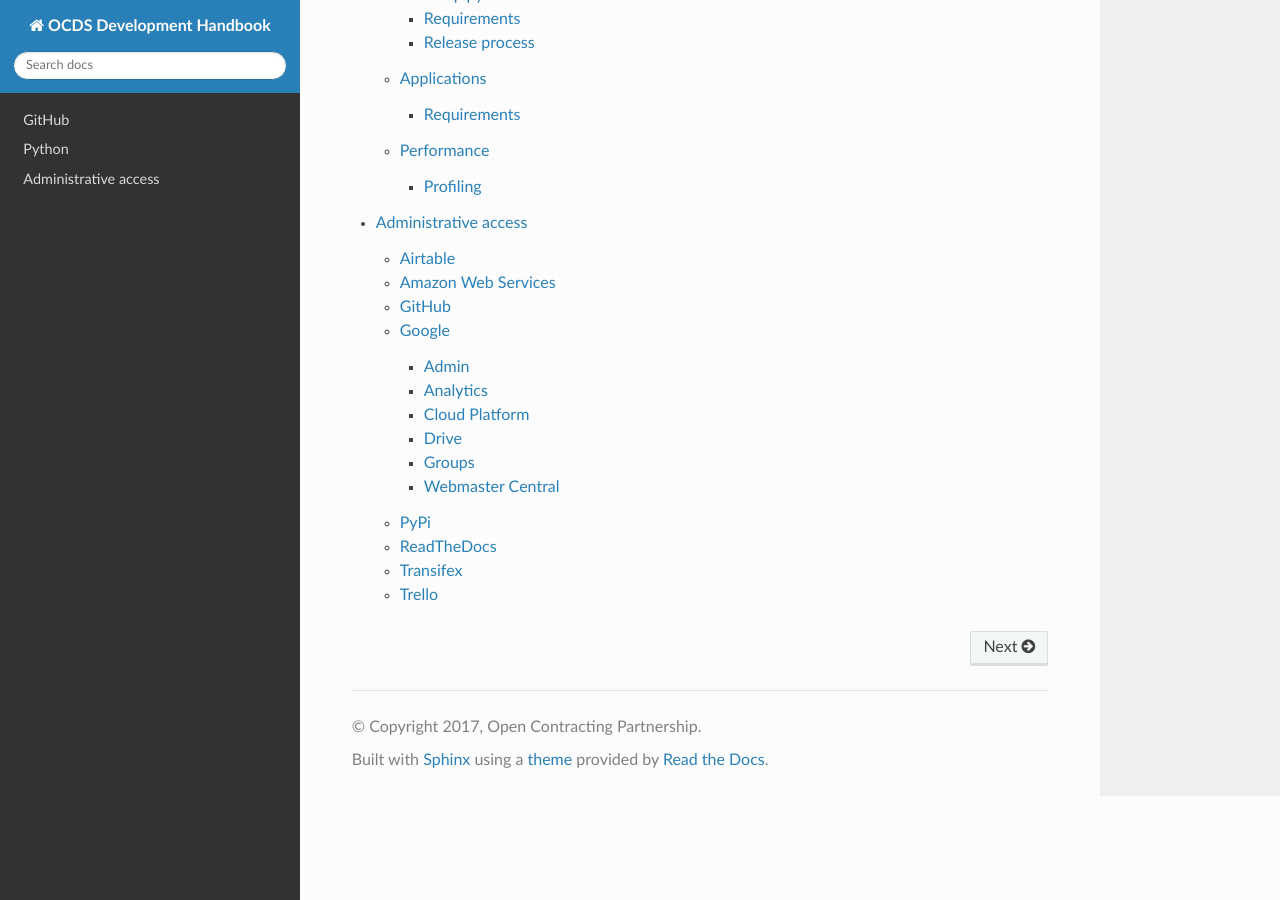
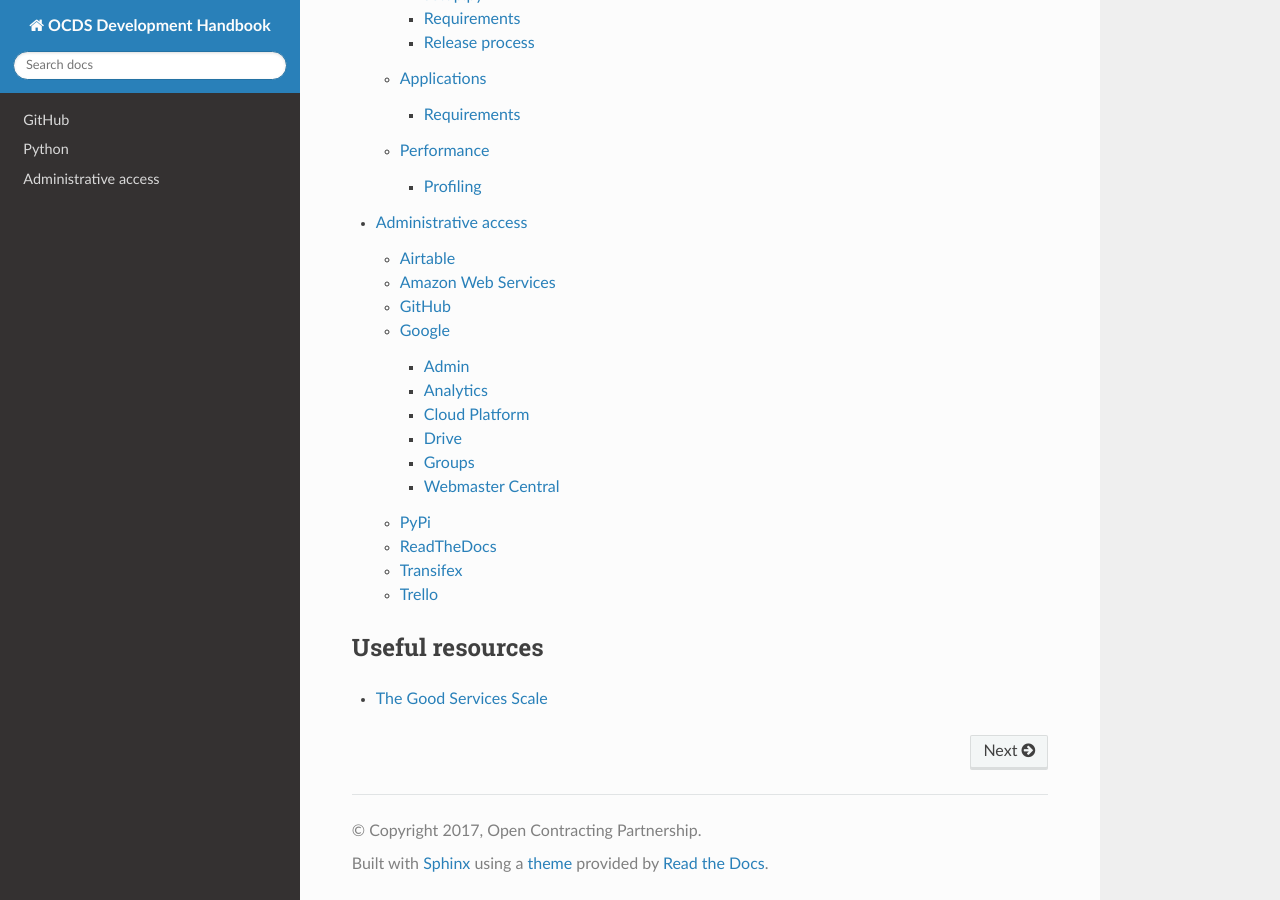
Before and after one commit to open-contracting/software-development-handbook, a Sphinx documentation site: the page built from docs/index.rst, in a window 1280 px wide and 900 px high, scrolled down 1101 px. Built offline with Sphinx 7.4.7 and the Read the Docs theme 2.0.0, drawn with Linux system fonts in a browser that asks for light colours.

Commit message:
Add link to resource

```diff
--- a/docs/index.rst
+++ b/docs/index.rst
@@ -8,3 +8,8 @@ A guide for developers of OCP's tools.
    github/index
    python/index
    services/index
+
+Useful resources
+----------------
+
+-  `The Good Services Scale <https://good.services/the-good-services-scale>`__
```
